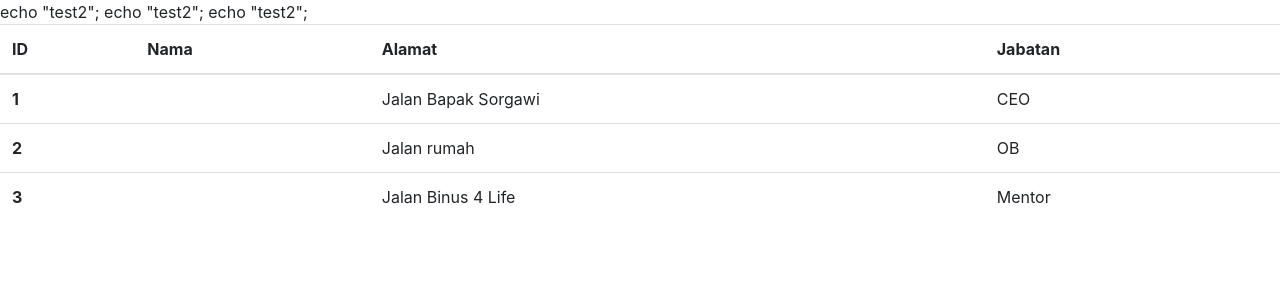
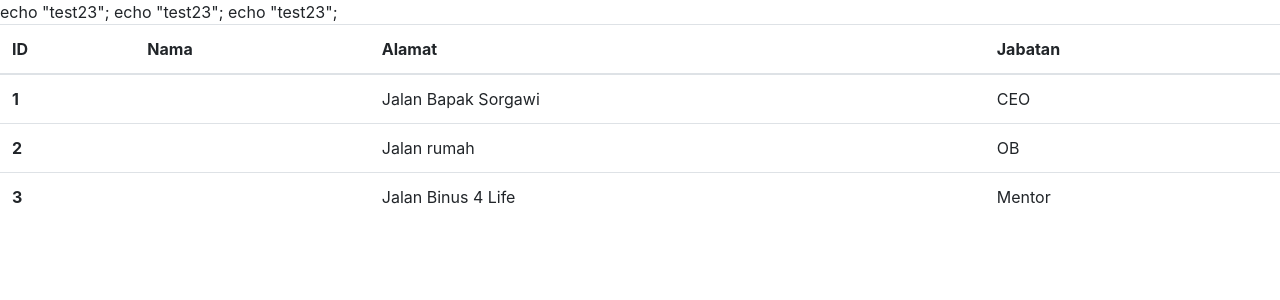
Before and after one commit to shatternox/UAS-SERVERADMIN-ARDIANDANNY, a PHP site: page / in a window 1280 px wide. Shown: the top 300 px of the page. Run offline with PHP 8.4, Linux system fonts and the light colour scheme; data comes from the database, SQL or seed files in the repository; data that the repository does not hold is empty.

Commit message:
Update index.php

```diff
--- a/index.php
+++ b/index.php
@@ -47,7 +47,7 @@
                     <td><?= $row['Alamat'] ?></td>
                     <td><?= $row['Jabatan'] ?></td>
                 </tr>
-                echo "test2";
+                echo "test23";
                 <?php
             }
       ?>
```
